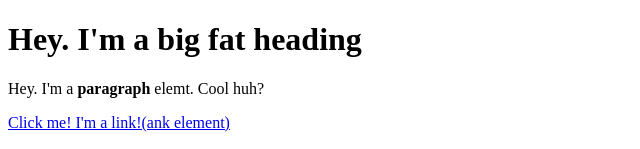
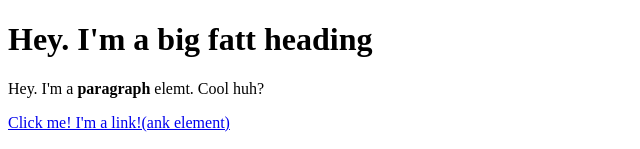
Before and after one commit to vNeox/cartoon-hero, a plain HTML site: page test.html in a window 1280 px wide. Shown: the top 149 px of the page, without its empty margins (0-640 px from the left). Drawn offline with Linux system fonts and the light colour scheme.

Commit message:
tt change

```diff
--- a/test.html
+++ b/test.html
@@ -4,7 +4,7 @@
 	<title>Test page</title>
 </head>
 <body>
-	<h1>Hey. I'm a big fat heading</h1>
+	<h1>Hey. I'm a big fatt heading</h1>
 	<p>Hey. I'm a <b>paragraph</b> elemt. Cool huh?</p>
 	<a href="https://google.com" target="_blank" title="Let's go to google">Click me! I'm a link!(ank element)</a>
 	<p>My Name is:<br>
```
